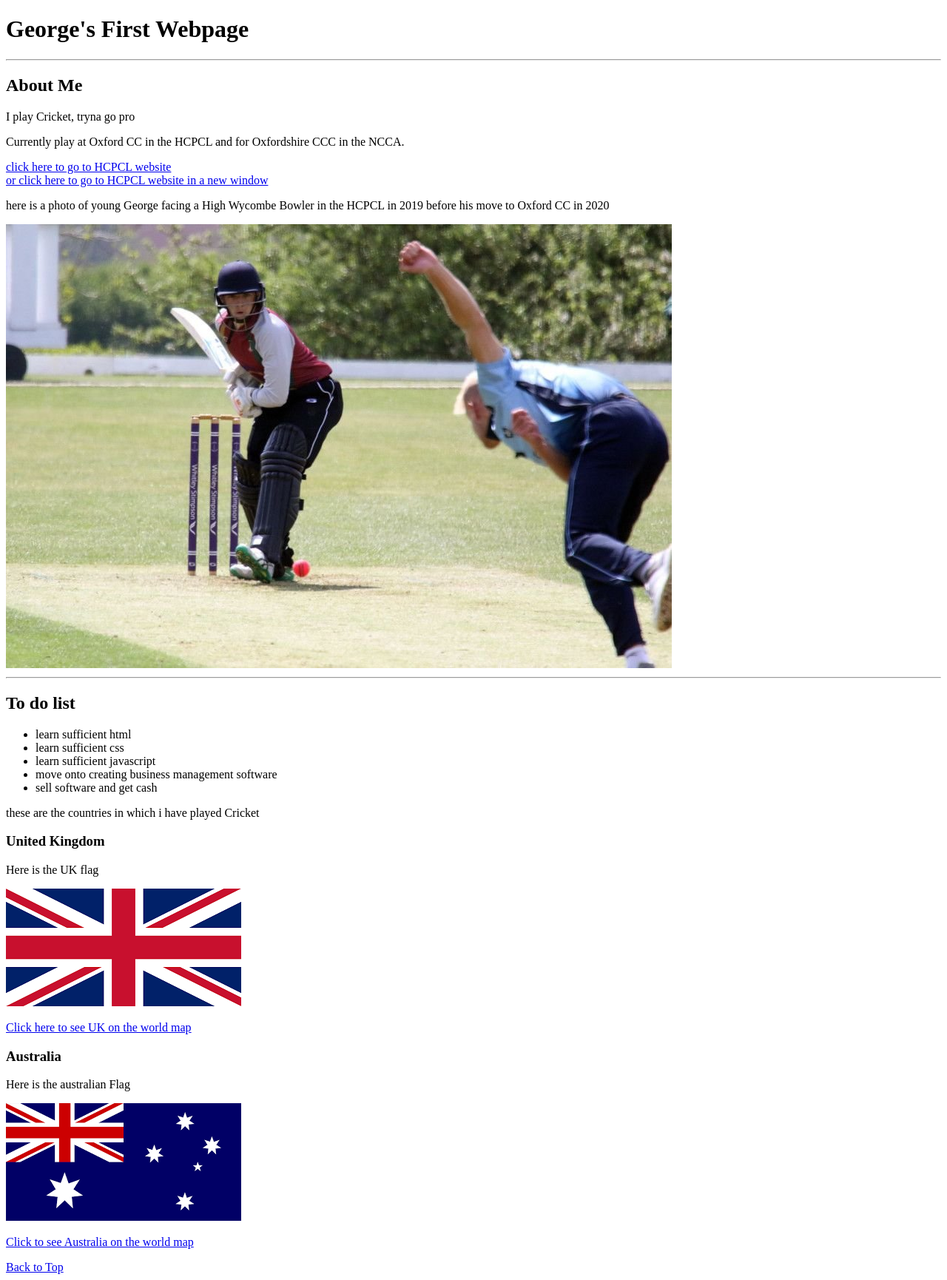
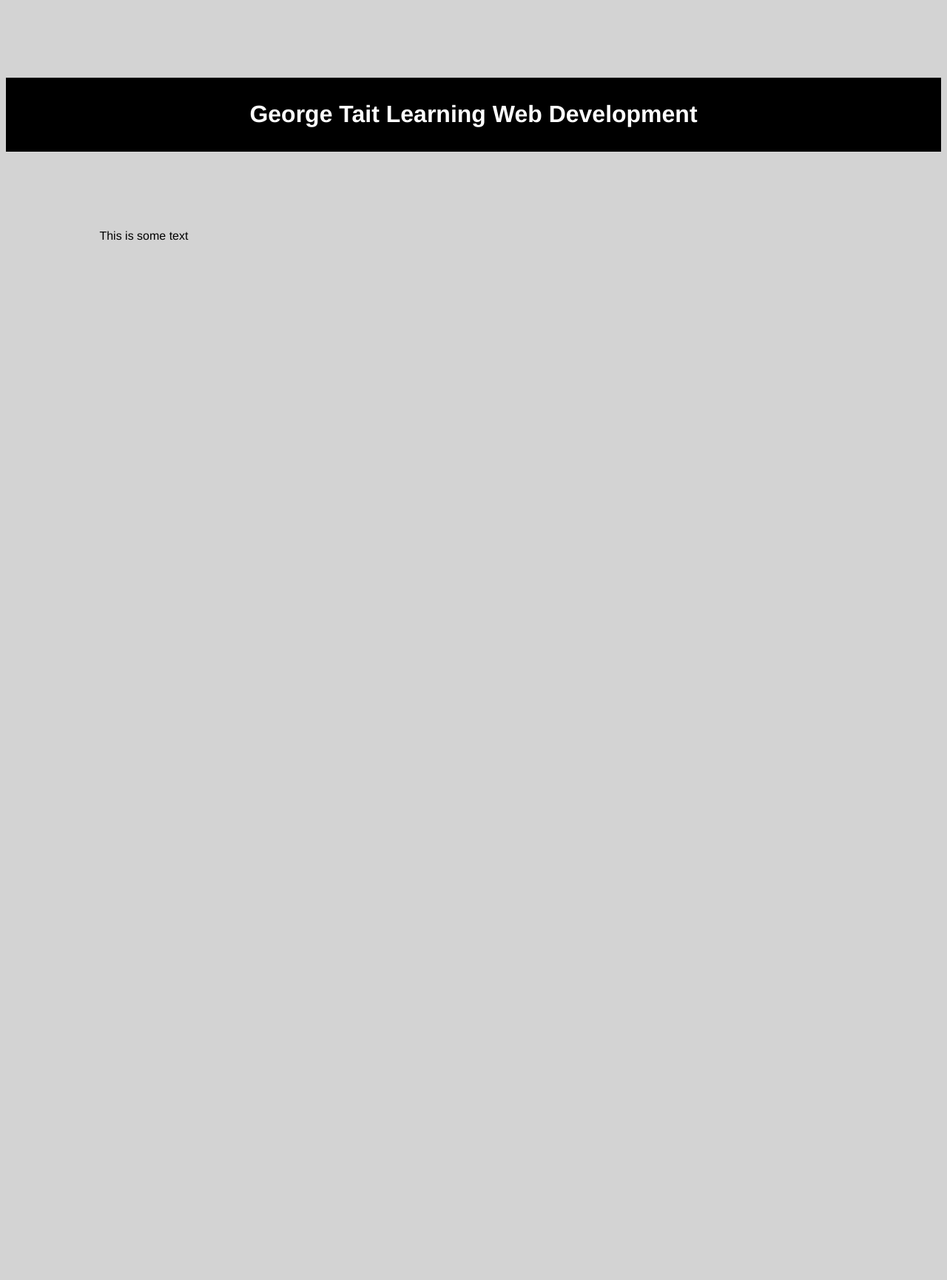
Before and after one commit to GeorgeTait848/Learning-WebDev, a plain HTML site: page index.html in a window 1280 px wide. Shown: the whole page at 74% size. After the commit the page ends 800 px from the top, so only its background shows below. Drawn offline with Linux system fonts and the light colour scheme.

Commit message:
Started from scratch
The previous webpage was getting really messy and the styles.css was losing readability.

Started again and added a simple title page and some simple css styling.

```diff
--- /dev/null
+++ b/css/styles.css
@@ -0,0 +1,117 @@
+
+
+body {
+
+    font-family: helvetica;
+
+    margin-bottom: 200px;
+
+    background-color: lightGrey;
+
+    color: black;
+}
+
+
+    .headerContainer {
+
+      width: 100%;
+
+
+      background-color: black;
+
+      color: white;
+
+      text-align: center;
+
+      margin: 105px 0px;
+
+      padding: 10px 0px;
+
+
+
+
+    }
+
+    .container {
+
+      width: 80%;
+
+
+
+
+    }
+
+
+
+
+
+a {
+
+  text-decoration: none;
+
+  color: black;
+}
+
+
+a:hover {
+
+color: red;
+
+
+
+}
+
+
+
+
+a: visited {
+
+
+  color: purple;
+
+
+}
+
+.container {
+
+
+    width: 80%;
+
+    margin: auto;
+
+
+}
+
+
+#pageheader {
+
+width: 100%;
+
+  background-color: black;
+
+  margin-left: 0px;
+
+
+  color: white;
+
+  padding: 10px;
+
+
+  border: 5px black solid;
+
+
+
+}
+
+.button {
+
+
+  background-color: white
+
+  color: black;
+
+  border-color: white;
+
+  width: 15%;
+
+}
--- a/index.html
+++ b/index.html
@@ -7,109 +7,44 @@
     <head>
 
 
-  <meta charset="utf-8"/>
-  <title>George's First Webpage</title>
+          <meta charset="utf-8">
 
-  <meta name = "keywords" content="George, George Tait, Cricket, Physics Student"/>
+          <title>George's First WebPage</title>
 
-  <meta name="description" content="George Tait's Personal Webpage"/>
+          <link rel="stylesheet" type="text/css" href="css/styles.css"/>
+
 
     </head>
 
 
     <body>
 
-<div id="top"></div>
-    <h1>George's First Webpage</h1>
+
+      <div class="headerContainer">
 
 
 
-    <hr>
-
-    <div id = "aboutMe">
+          <h1>George Tait Learning Web Development</h1>
 
 
-        <h2>About Me</h2>
 
 
-        <p>I play Cricket, tryna go pro </p>
 
 
-        <p>Currently play at Oxford CC in the HCPCL and for Oxfordshire CCC in the NCCA.</p>
-
-        <a href="https://hcpcl.play-cricket.com" >click here to go to HCPCL website </a>
-
-        <br>
-        <a href="https://hcpcl.play-cricket.com" target="_blank">or click here to go to HCPCL website in a new window</a>
 
 
-        <p>here is a photo of young George facing a High Wycombe Bowler in the HCPCL in 2019 before his move to Oxford CC in 2020</p>
+      </div>
 
-        <img src="Images/youngGeorge.jpg" alt="Young George">
+      <div class="container">
 
+          <p>This is some text</p>
 
 
       </div>
 
 
 
-    <hr>
 
-
-        <div id = "toDoList">
-
-            <h2>To do list</h2>
-
-
-            <ul>
-               <li>learn sufficient html</li>
-               <li>learn sufficient css</li>
-               <li>learn sufficient javascript</li>
-               <li>move onto creating business management software</li>
-               <li>sell software and get cash</li>
-            </ul>
-
-        </div>
-
-
-        <div id = "Countries-I-Played-Cricket">
-
-          <p>these are the countries in which i have played Cricket</p>
-
-
-
-
-          <div class = "CountryForCricket">
-
-           <h3>United Kingdom</h3>
-
-           <p>Here is the UK flag</p>
-
-           <img src="Images/UK-Flag.png" alt="Image of UK Flag">
-
-           <p><a href="https://www.google.co.uk/maps/place/United+Kingdom/@54.2189251,-13.4248119,5z/data=!3m1!4b1!4m5!3m4!1s0x25a3b1142c791a9:0xc4f8a0433288257a!8m2!3d55.378051!4d-3.435973" target="_blank"> Click here to see UK on the world map</a></p>
-
-
-          </div>
-
-          <div class="CountryForCricket">
-
-          <h3>Australia</h3>
-
-          <p>Here is the australian Flag</p>
-
-          <img src="Images/Aus-Flag.png" alt="Image of Australian Flag">
-
-          <p><a href="https://www.google.co.uk/maps/place/Australia/@-25.0308829,115.212798,4z/data=!3m1!4b1!4m5!3m4!1s0x2b2bfd076787c5df:0x538267a1955b1352!8m2!3d-25.274398!4d133.775136" target="_blank"> Click to see Australia on the world map</a></p>
-
-
-          </div>
-
-
-        </div>
-
-
-    <a href="#top">Back to Top</a>
     </body>
 
 
```
Also changed, not shown: 1 other file. Lines whose indentation alone changed are shown as unchanged.
